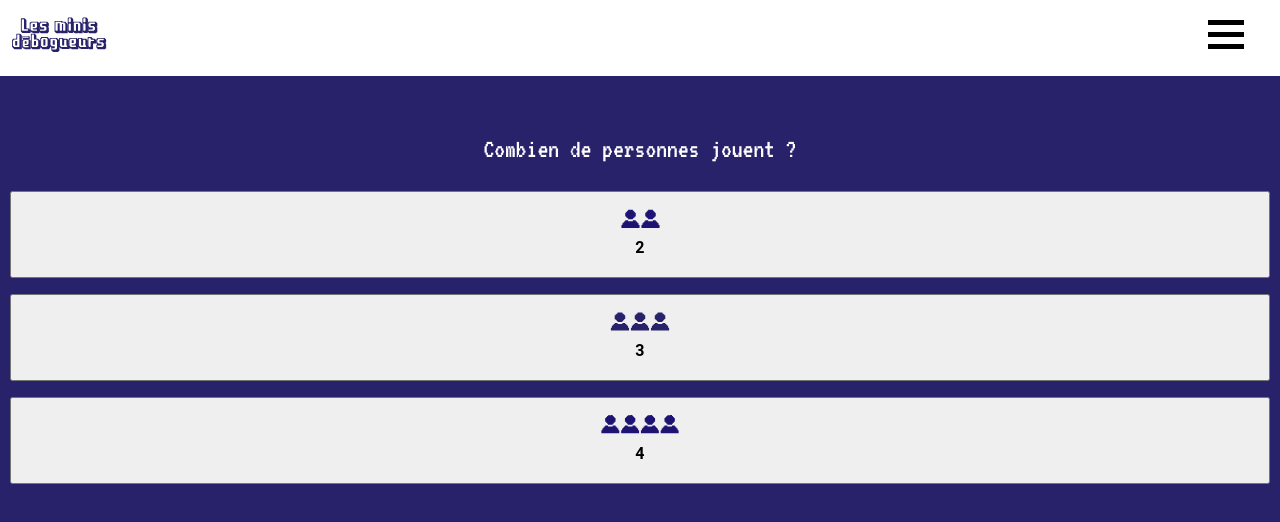
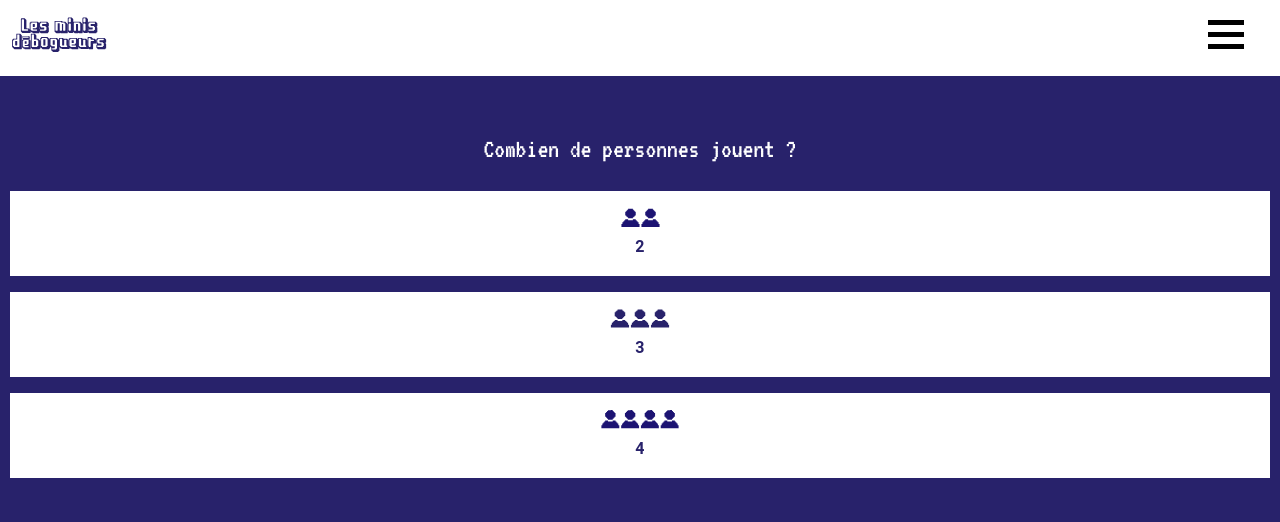
Before and after one commit to mokonaa/les-minis-deboggueurs, a React (Create React App) app: page /#/partie in a window 1280 px wide. Shown: the top 522 px of the page. Built offline with nearby package versions, Linux system fonts and the light colour scheme.

Commit message:
(style:) les boutons mieux fait pour ios

```diff
--- a/src/components/Configuration/Configuration.jsx
+++ b/src/components/Configuration/Configuration.jsx
@@ -83,7 +83,7 @@ export default function Configuration({joueursChoisis,setJoueursChoisis, animate
               { etapesConfiguration === 0 && (
                     <div id='choixNombreJoueur'>
                         <p className='cta-text align-center'>Combien de personnes jouent ? </p>
-                        <div>
+                        <div className='choixNombreJoueurs__buttons'>
                             <button id='joueurTotal_2' onClick={() => choisirNombreJoueur(2)}>
                                 <div className='joueursPicto'>
                                     <img src={icon2} alt='pictogramme représentant le nombre de deux joueurs'/>
--- a/src/styles/specific/_config.scss
+++ b/src/styles/specific/_config.scss
@@ -380,3 +380,10 @@ button {
 
     }
 }
+
+.choixNombreJoueurs__buttons button {
+    padding-block: 2rem;
+    color: $bleu;
+    background-color: white;
+    border: 1px solid white;
+}
```
